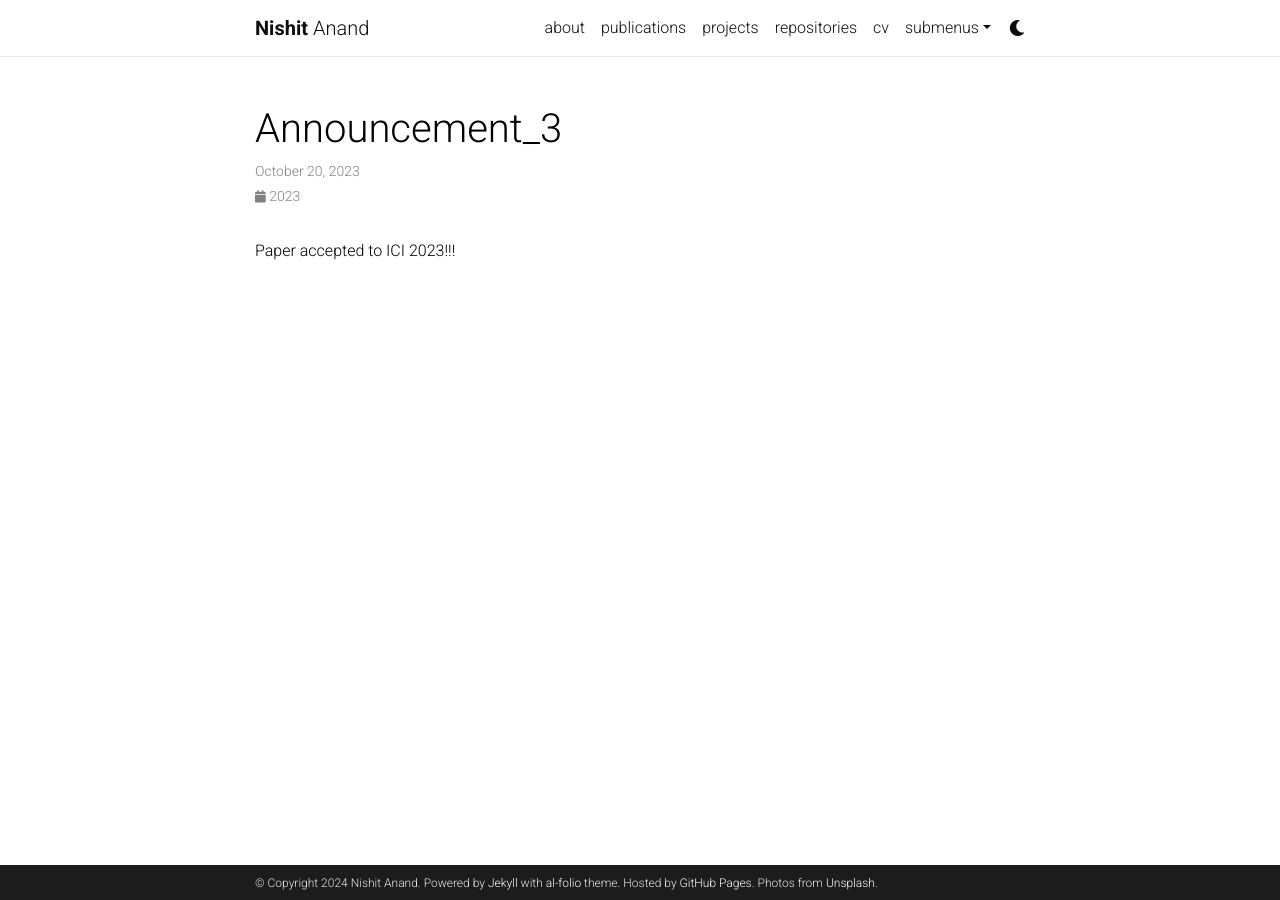
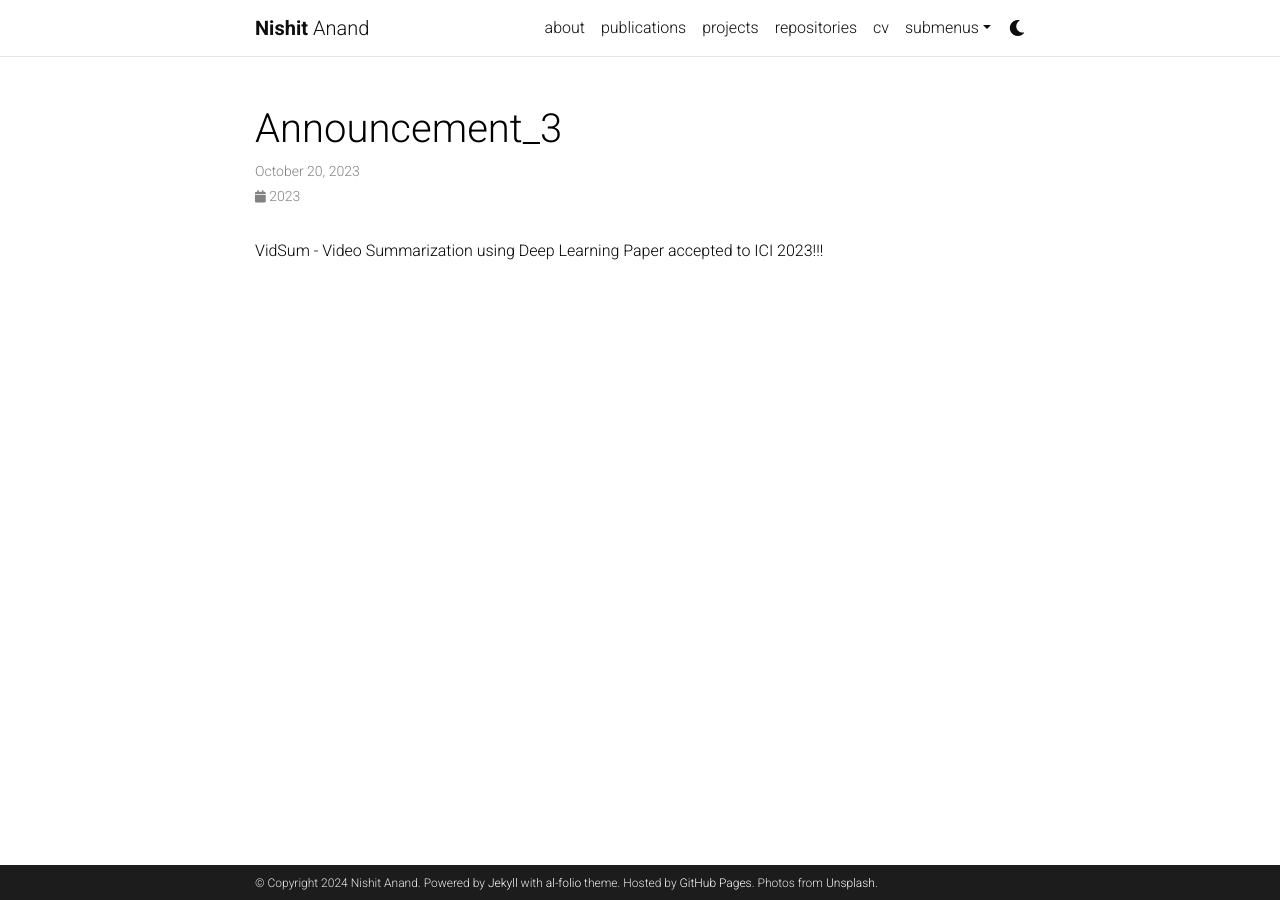
Before and after one commit to nishitanand/nishitanand.github.io, a Jekyll site: the page built from _news/announcement_3.md, in a window 1280 px wide. Built offline with Jekyll 4.4.1, drawn with Linux system fonts in a browser that asks for light colours; comment, search, counter and statistics services are not loaded; a style sheet for code colours, icons or effects is not loaded.

Commit message:
Update announcement_3.md

```diff
--- a/_news/announcement_3.md
+++ b/_news/announcement_3.md
@@ -4,4 +4,4 @@ date: 2023-10-20 15:59:00-0400
 inline: true
 ---
 
-Paper accepted to ICI 2023!!!
+VidSum - Video Summarization using Deep Learning Paper accepted to ICI 2023!!!
```
